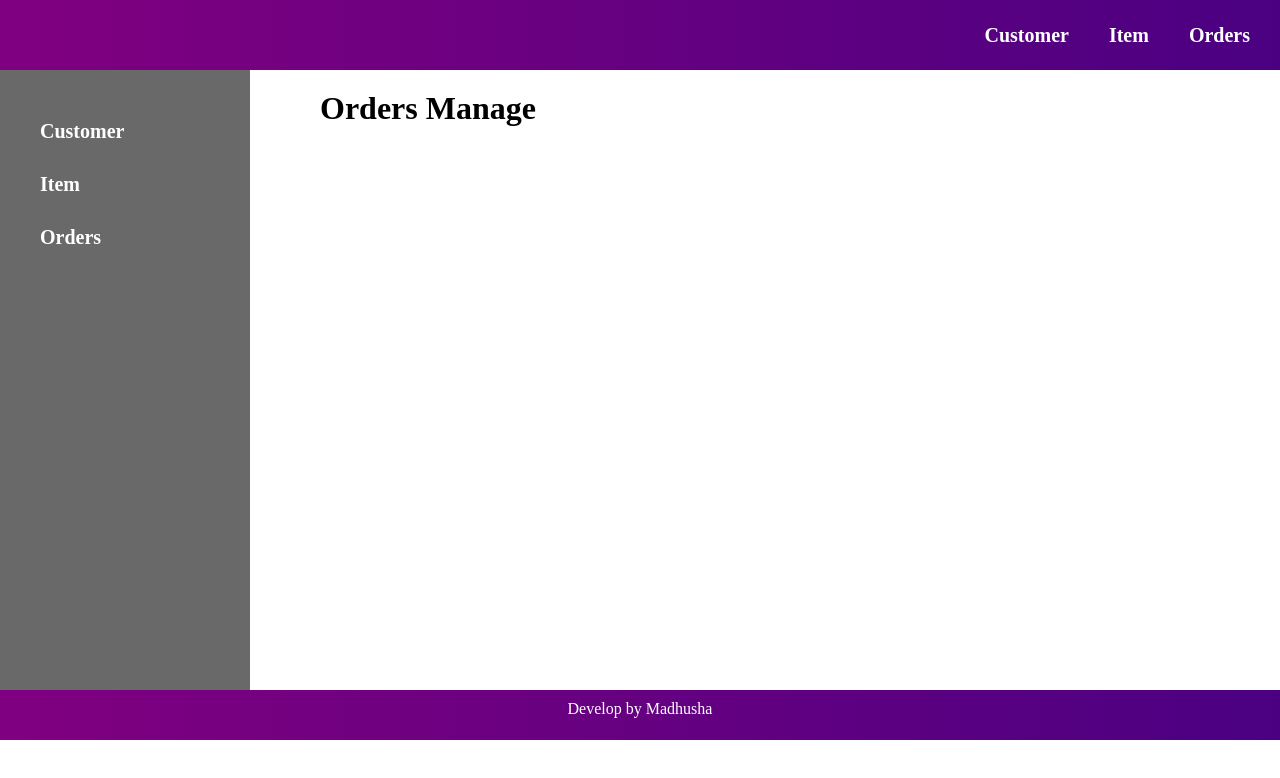
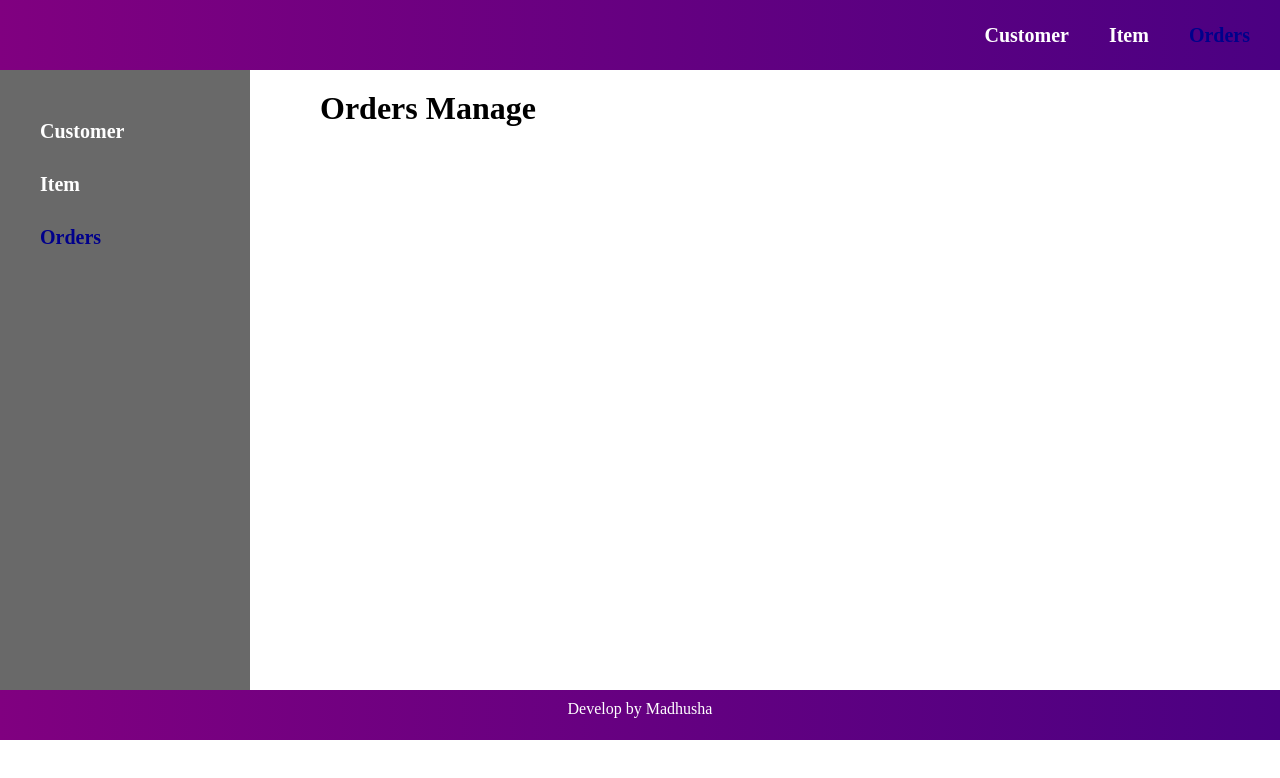
Before and after one commit to MadhushaPrasad/Crud-with-angular, an Angular app: page /orders in a window 1280 px wide. Shown: the top 778 px of the page. Built offline with nearby package versions, Linux system fonts and the light colour scheme.

Commit message:
set routerLinkActive

```diff
--- a/src/app/views/common/header/header.component.css
+++ b/src/app/views/common/header/header.component.css
@@ -28,3 +28,7 @@ header > nav > ul > li {
   padding: 20px;
   cursor: pointer;
 }
+
+.active {
+  color: darkblue;
+}
--- a/src/app/views/common/header/header.component.html
+++ b/src/app/views/common/header/header.component.html
@@ -1,9 +1,9 @@
 <header>
   <nav>
     <ul>
-      <li routerLink="customer">Customer</li>
-      <li routerLink="item">Item</li>
-      <li routerLink="orders">Orders</li>
+      <li routerLink="customer" routerLinkActive="active">Customer</li>
+      <li routerLink="item" routerLinkActive="active">Item</li>
+      <li routerLink="orders" routerLinkActive="active">Orders</li>
     </ul>
   </nav>
 </header>
--- a/src/app/views/common/sidebar/sidebar.component.css
+++ b/src/app/views/common/sidebar/sidebar.component.css
@@ -9,3 +9,7 @@ ul > li {
   padding-top: 30px;
   cursor: pointer;
 }
+
+.active {
+  color: darkblue;
+}
--- a/src/app/views/common/sidebar/sidebar.component.html
+++ b/src/app/views/common/sidebar/sidebar.component.html
@@ -1,5 +1,5 @@
 <ul>
-  <li routerLink="customer">Customer</li>
-  <li routerLink="item">Item</li>
-  <li routerLink="orders">Orders</li>
+  <li routerLink="customer" routerLinkActive="active">Customer</li>
+  <li routerLink="item"  routerLinkActive="active">Item</li>
+  <li routerLink="orders"  routerLinkActive="active">Orders</li>
 </ul>
```
